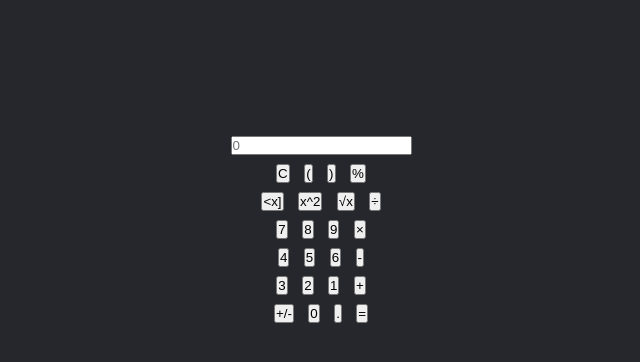
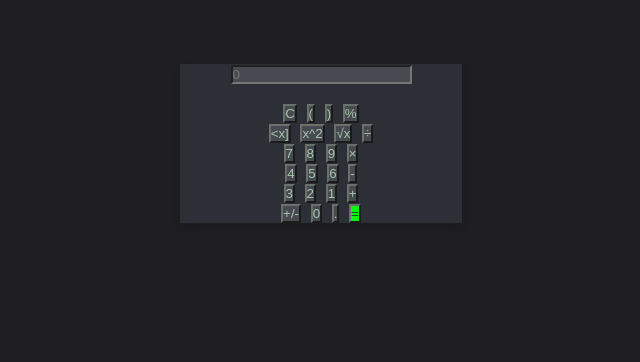
Before and after one commit to SbongileM/CODSOFT-Calculator, a plain HTML site: page index.html in a window 1280 px wide. Shown: the whole page, without its empty margins (319-959 px from the left). Drawn offline with Linux system fonts and the dark colour scheme.

Commit message:
Update dark mode colour scheme

```diff
--- a/index.html
+++ b/index.html
@@ -17,6 +17,7 @@
                 <div class="screen">
                     <input type="text" name="screen" placeholder="0">
                 </div>
+                <br>
                 <div class="buttons">
                     <input type="button" name="reset" value="C">
                     <input type="button" name="Lparenthesis" value="(">
@@ -51,7 +52,7 @@
                     <input type="button" name="plus/minus" value="+/-">
                     <input type="button" name="zero" value="0">
                     <input type="button" name="point" value=".">
-                    <input type="button" name="equal" value="=">
+                    <input type="button" name="equal" value="=" class="equal">
                 </div>
             </form>
         </div>
--- a/style.css
+++ b/style.css
@@ -9,16 +9,34 @@
 /* Settings for main section */
 main {
     font-family: Consolas, "Courier New", monospace;
-    font-size: 1.5rem;
     text-align: center;
-    margin: 10%;
-  }
+    margin-inline: 39%;
+    margin-top:5%;
+}
 
 
 /* Colour scheme for dark-mode  */
 @media (prefers-color-scheme: dark){
     html {
-        background-color: hsl(225, 10%, 16%);
-        color: rgb(197, 219, 197);
+        background-color: hsla(240, 7%, 8%, 0.954);
+    }
+
+    .container{
+        background-color: hsl(220, 9%, 19%);
+        box-shadow: 0 4px 8px rgba(0, 0, 0, 0.1);
+    }
+
+    input{
+        color: rgb(165, 199, 172);
+        background-color: hsla(218, 6%, 65%, 0.233);
+    }
+
+    .buttons input{
+        border-color: rgb(105, 113, 106);
+    }
+
+    .equal{
+        background-color: rgb(4, 251, 12);
+        color: hsla(133, 9%, 19%, 0.993);
     }
 }
```
